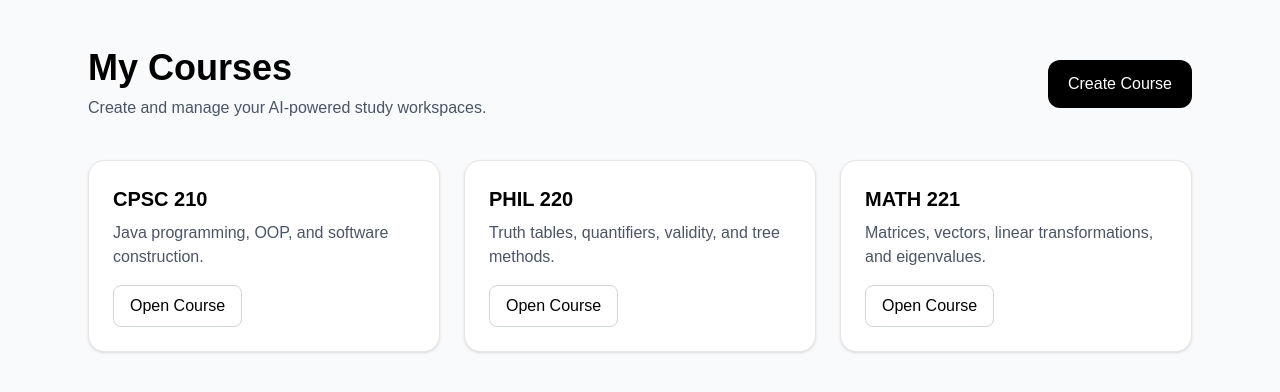
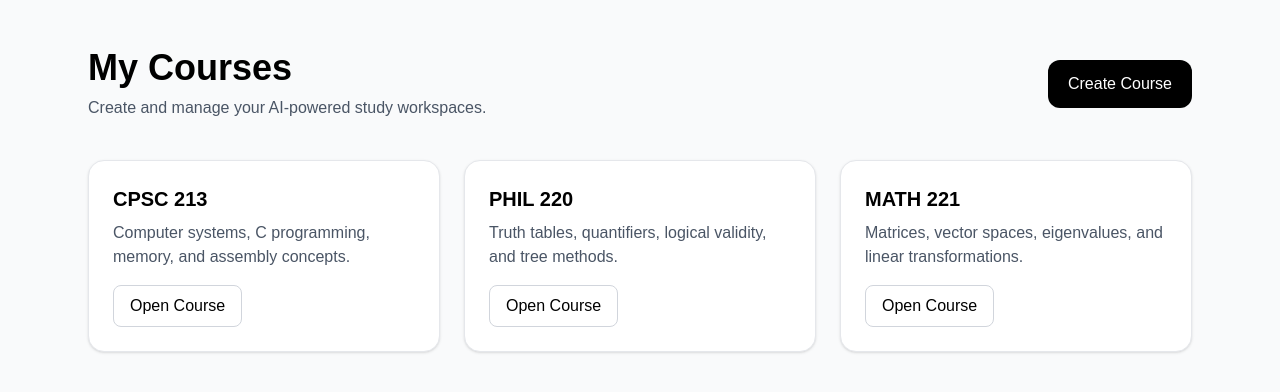
Before and after one commit to zhangyake-123/ai-study-platform, a Next.js app: page /dashboard in a window 1280 px wide. Shown: the top 392 px of the page. Built offline with nearby package versions, Linux system fonts and the light colour scheme.

Commit message:
Extract reusable course card component

```diff
--- a/app/dashboard/page.tsx
+++ b/app/dashboard/page.tsx
@@ -1,3 +1,5 @@
+import CourseCard from "../../components/CourseCard";
+
 export default function DashboardPage() {
   return (
     <main className="min-h-screen bg-gray-50 text-black">
@@ -16,35 +18,23 @@ export default function DashboardPage() {
         </div>
 
         <div className="grid gap-6 md:grid-cols-2 xl:grid-cols-3">
-          <div className="rounded-2xl border border-gray-200 bg-white p-6 shadow-sm">
-            <h2 className="text-xl font-semibold">CPSC 210</h2>
-            <p className="mt-2 text-gray-600">
-              Java programming, OOP, and software construction.
-            </p>
-            <button className="mt-4 rounded-lg border border-gray-300 px-4 py-2 hover:bg-gray-100">
-              Open Course
-            </button>
-          </div>
+          <CourseCard
+            title="CPSC 213"
+            description="Computer systems, C programming, memory, and assembly concepts."
+            buttonText="Open Course"
+          />
 
-          <div className="rounded-2xl border border-gray-200 bg-white p-6 shadow-sm">
-            <h2 className="text-xl font-semibold">PHIL 220</h2>
-            <p className="mt-2 text-gray-600">
-              Truth tables, quantifiers, validity, and tree methods.
-            </p>
-            <button className="mt-4 rounded-lg border border-gray-300 px-4 py-2 hover:bg-gray-100">
-              Open Course
-            </button>
-          </div>
+          <CourseCard
+            title="PHIL 220"
+            description="Truth tables, quantifiers, logical validity, and tree methods."
+            buttonText="Open Course"
+          />
 
-          <div className="rounded-2xl border border-gray-200 bg-white p-6 shadow-sm">
-            <h2 className="text-xl font-semibold">MATH 221</h2>
-            <p className="mt-2 text-gray-600">
-              Matrices, vectors, linear transformations, and eigenvalues.
-            </p>
-            <button className="mt-4 rounded-lg border border-gray-300 px-4 py-2 hover:bg-gray-100">
-              Open Course
-            </button>
-          </div>
+          <CourseCard
+            title="MATH 221"
+            description="Matrices, vector spaces, eigenvalues, and linear transformations."
+            buttonText="Open Course"
+          />
         </div>
       </div>
     </main>
--- /dev/null
+++ b/components/CourseCard.tsx
@@ -0,0 +1,21 @@
+type CourseCardProps = {
+  title: string;
+  description: string;
+  buttonText: string;
+};
+
+export default function CourseCard({
+  title,
+  description,
+  buttonText,
+}: CourseCardProps) {
+  return (
+    <div className="rounded-2xl border border-gray-200 bg-white p-6 shadow-sm">
+      <h2 className="text-xl font-semibold">{title}</h2>
+      <p className="mt-2 text-gray-600">{description}</p>
+      <button className="mt-4 rounded-lg border border-gray-300 px-4 py-2 hover:bg-gray-100">
+        {buttonText}
+      </button>
+    </div>
+  );
+}
```
